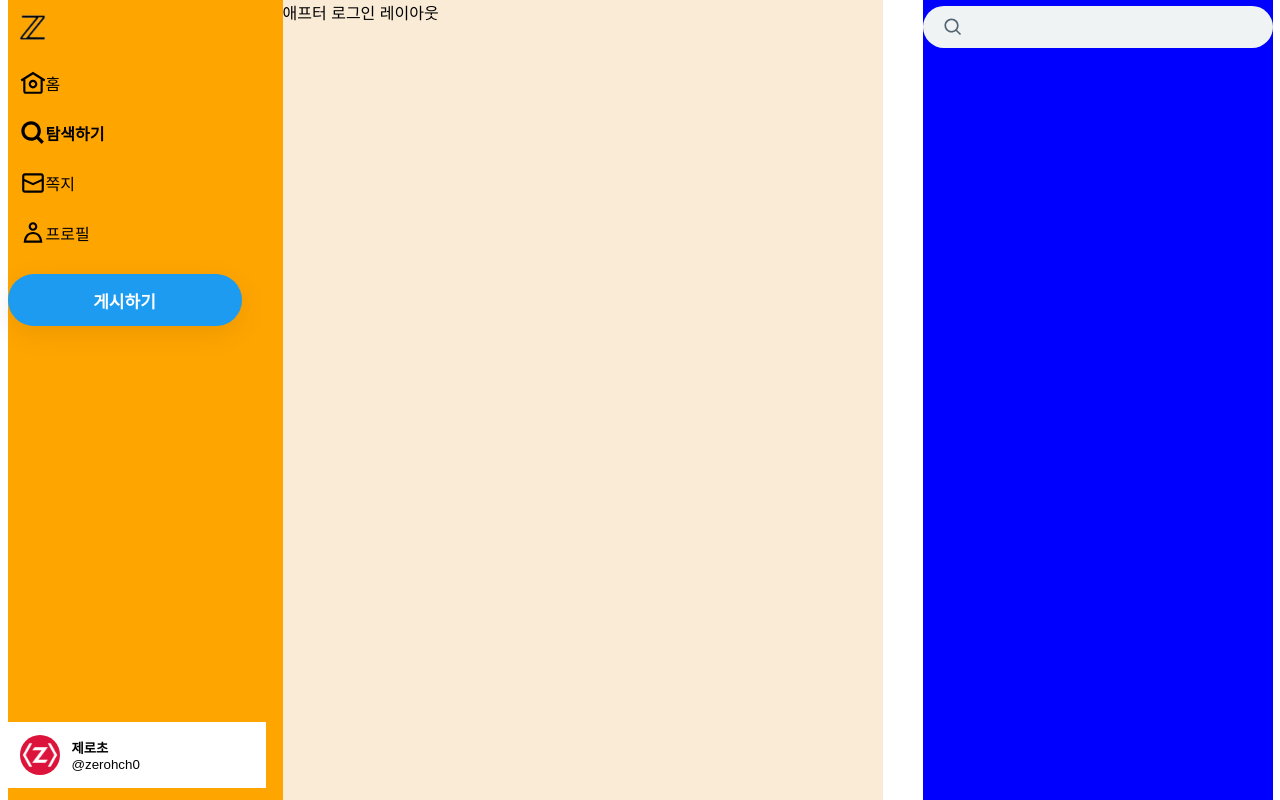
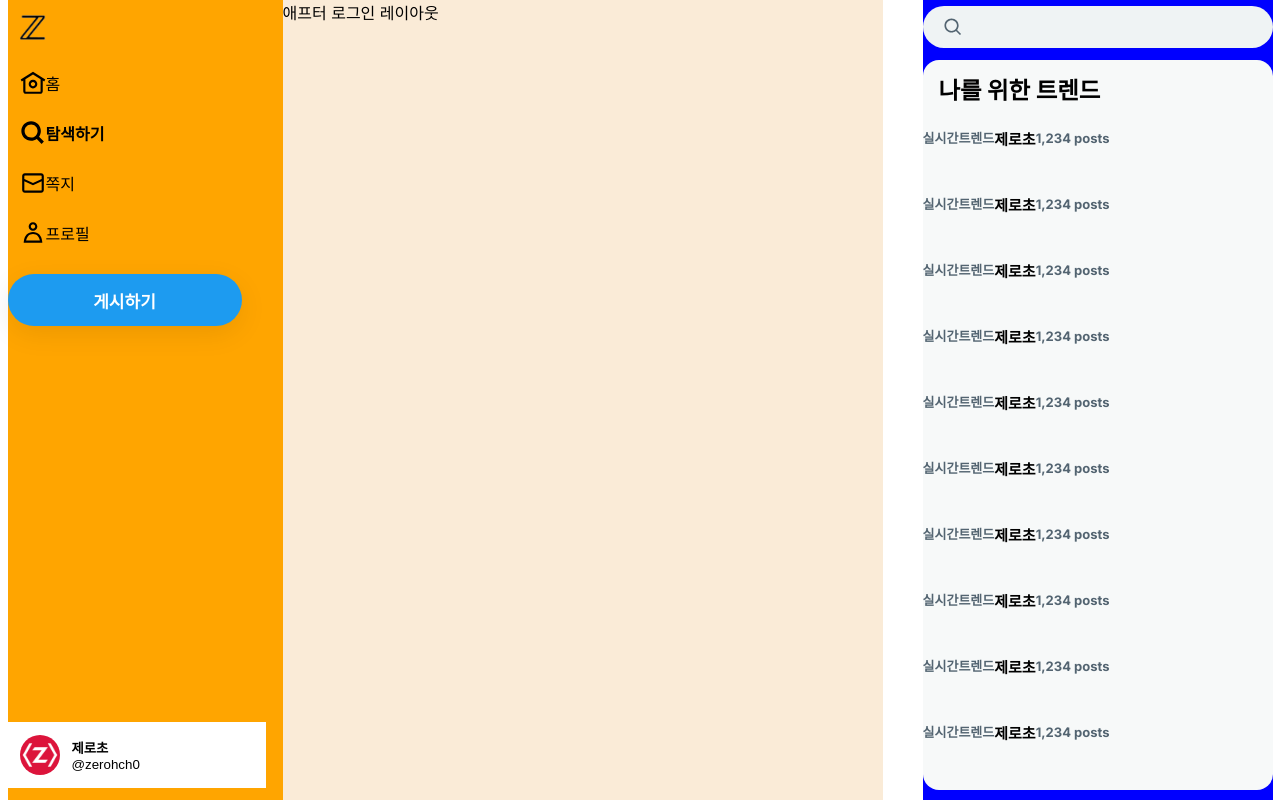
Before and after one commit to baeksehee/NextPlusReact-Query, a Next.js app in the folder z-com/: page /search in a window 1280 px wide. Built offline with nearby package versions, Linux system fonts and the light colour scheme.

Commit message:
Section02-오른쪽 섹션 클론코딩

```diff
--- /dev/null
+++ b/z-com/src/app/(afterLogin)/_component/FollowRecommend.tsx
@@ -0,0 +1,30 @@
+"use client";
+
+import style from "./followRecommend.module.css";
+
+export default function FollowRecommend() {
+  const onFollow = () => {};
+
+  const user = {
+    id: "elonmusk",
+    nickname: "Elon Musk",
+    image: "/yRsRRjGO.jpg",
+  };
+
+  return (
+    <div className={style.container}>
+      <div className={style.userLogoSection}>
+        <div className={style.userLogo}>
+          <img src={user.image} alt={user.id} />
+        </div>
+      </div>
+      <div className={style.userInfo}>
+        <div className={style.title}>{user.nickname}</div>
+        <div className={style.count}>@{user.id}</div>
+      </div>
+      <div className={style.followButtonSection}>
+        <button onClick={onFollow}>팔로우</button>
+      </div>
+    </div>
+  );
+}
--- /dev/null
+++ b/z-com/src/app/(afterLogin)/_component/Trend.tsx
@@ -0,0 +1,11 @@
+import Link from "next/link";
+import style from "./trend.module.css";
+export default function Trend() {
+  return (
+    <Link href={`/search?q=트렌드`} className={style.container}>
+      <div className={style.count}>실시간트렌드</div>
+      <div className={style.title}>제로초</div>
+      <div className={style.count}>1,234 posts</div>
+    </Link>
+  );
+}
--- /dev/null
+++ b/z-com/src/app/(afterLogin)/_component/TrendSection.tsx
@@ -0,0 +1,22 @@
+import style from "./trendSection.module.css";
+import Trend from "@/app/(afterLogin)/_component/Trend";
+
+export default function TrendSection() {
+  return (
+    <div className={style.trendBg}>
+      <div className={style.trend}>
+        <h3>나를 위한 트렌드</h3>
+        <Trend />
+        <Trend />
+        <Trend />
+        <Trend />
+        <Trend />
+        <Trend />
+        <Trend />
+        <Trend />
+        <Trend />
+        <Trend />
+      </div>
+    </div>
+  );
+}
--- /dev/null
+++ b/z-com/src/app/(afterLogin)/_component/followRecommend.module.css
@@ -0,0 +1,52 @@
+.container {
+  padding: 12px 0;
+  height: 66px;
+  display: flex;
+}
+
+.userLogo {
+  width: 40px;
+  margin-right: 12px;
+}
+
+.userLogo,
+.userLogo img {
+  width: 40px;
+  height: 40px;
+  border-radius: 20px;
+}
+
+.userInfo {
+  flex: 1;
+}
+
+.title {
+  font-size: 15px;
+  font-weight: bold;
+  line-height: 20px;
+}
+
+.count {
+  color: rgb(83, 100, 113);
+  font-size: 13px;
+  line-height: 16px;
+}
+
+.followButtonSection {
+  width: 76px;
+}
+
+.followButtonSection button {
+  border: none;
+  cursor: pointer;
+  width: 100%;
+  color: white;
+  background: #000;
+  font-size: 14px;
+  font-weight: bold;
+  height: 32px;
+  border-radius: 16px;
+}
+.followButtonSection button:hover {
+  background-color: rgb(39, 44, 48);
+}
--- /dev/null
+++ b/z-com/src/app/(afterLogin)/_component/trend.module.css
@@ -0,0 +1,52 @@
+.container {
+  padding: 12px 0;
+  height: 66px;
+  display: flex;
+}
+
+.userLogo {
+  width: 40px;
+  margin-right: 12px;
+}
+
+.userLogo,
+.userLogo img {
+  width: 40px;
+  height: 40px;
+  border-radius: 20px;
+}
+
+.userInfo {
+  flex: 1;
+}
+
+.title {
+  font-size: 15px;
+  font-weight: bold;
+  line-height: 20px;
+}
+
+.count {
+  color: rgb(83, 100, 113);
+  font-size: 13px;
+  line-height: 16px;
+}
+
+.followButtonSection {
+  width: 76px;
+}
+
+.followButtonSection button {
+  border: none;
+  cursor: pointer;
+  width: 100%;
+  color: white;
+  background: #000;
+  font-size: 14px;
+  font-weight: bold;
+  height: 32px;
+  border-radius: 16px;
+}
+.followButtonSection button:hover {
+  background-color: rgb(39, 44, 48);
+}
--- /dev/null
+++ b/z-com/src/app/(afterLogin)/_component/trendSection.module.css
@@ -0,0 +1,14 @@
+.trendBg {
+  background-color: rgb(247, 249, 249);
+  border-radius: 16px;
+  margin-top: 12px;
+}
+.trend {
+  font-size: 20px;
+  font-weight: bold;
+  padding: 12px 0;
+}
+.trend h3 {
+  margin-bottom: 12px;
+  padding: 0 16px;
+}
--- a/z-com/src/app/(afterLogin)/layout.module.css
+++ b/z-com/src/app/(afterLogin)/layout.module.css
@@ -129,3 +129,15 @@
   margin-left: 5px;
   font-size: 15px;
 }
+
+.followRecommend {
+  font-size: 20px;
+  font-weight: bold;
+  background-color: rgb(247, 249, 249);
+  border-radius: 16px;
+  margin: 12px 0;
+  padding: 12px 16px;
+}
+.followRecommend h3 {
+  padding-bottom: 12px;
+}
--- a/z-com/src/app/(afterLogin)/layout.tsx
+++ b/z-com/src/app/(afterLogin)/layout.tsx
@@ -5,6 +5,8 @@
 import ZLogo from "../../../public/zlogo.png";
 import NavMenu from "./_component/NavMenu";
 import LogoutButton from "./_component/LogoutButton";
+import TrendSection from "./_component/TrendSection";
+import FollowRecommend from "./_component/FollowRecommend";
 
 export default function AfterLoginLayout({
   children,
@@ -37,6 +39,7 @@
         <div className={style.rightSectionInner}>
           <main className={style.main}>{children}</main>
           <section className={style.rightSection}>
+            <div style={{ marginBottom: 60, width: "inherit" }}>
               <form className={style.search}>
                 <svg width={20} viewBox="0 0 24 24" aria-hidden="true">
                   <g>
@@ -45,6 +48,14 @@
                 </svg>
                 <input type="search" />
               </form>
+            </div>
+            <TrendSection />
+            <div className={style.followRecommend}>
+              <h3>팔로우 추천</h3>
+              <FollowRecommend />
+              <FollowRecommend />
+              <FollowRecommend />
+            </div>
           </section>
         </div>
       </div>
```
Lines whose indentation alone changed are shown as unchanged.
